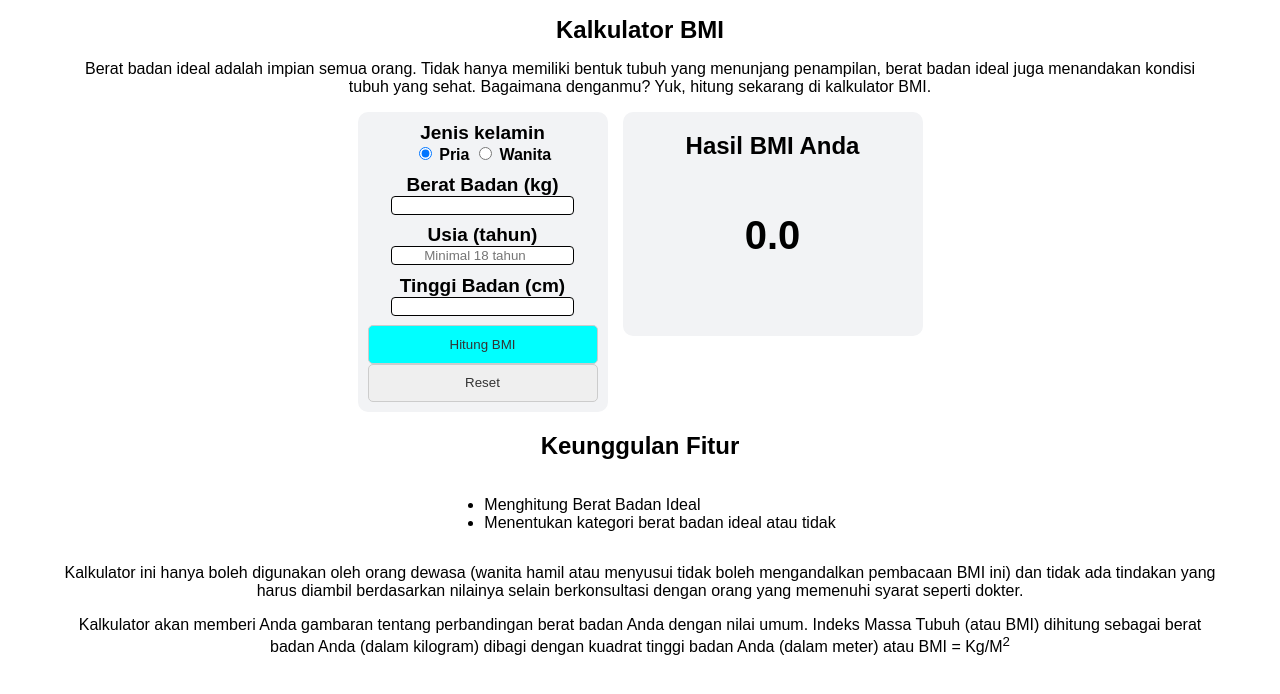
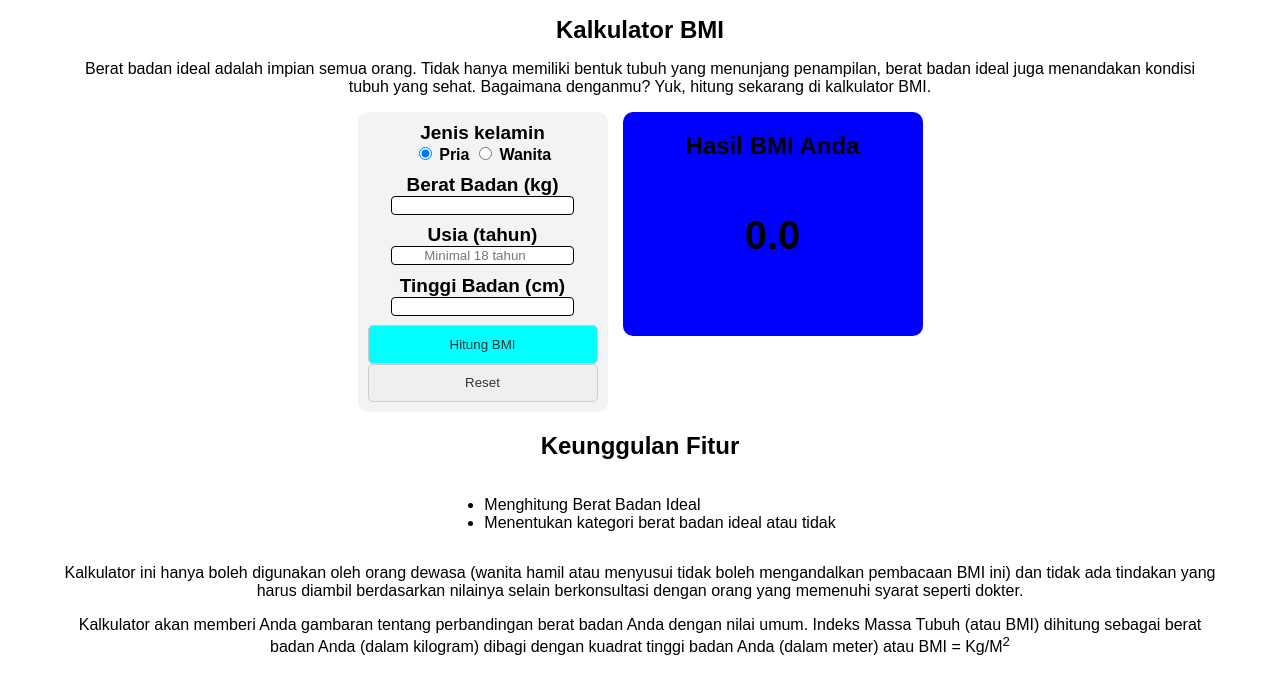
Before and after one commit to ifarbie/kalkulator-bmi, a plain HTML site: page index.html in a window 1280 px wide. Drawn offline with Linux system fonts and the light colour scheme.

Commit message:
mengubah warna hasil menjadi biru

```diff
--- a/css/style.css
+++ b/css/style.css
@@ -45,7 +45,7 @@ section#hasil {
     margin-left: 15px;
     text-align: center;
     font-weight: bold;
-    background-color: #f2f3f5;
+    background-color: blue;
     border-radius: 10px;
 }
 
```
